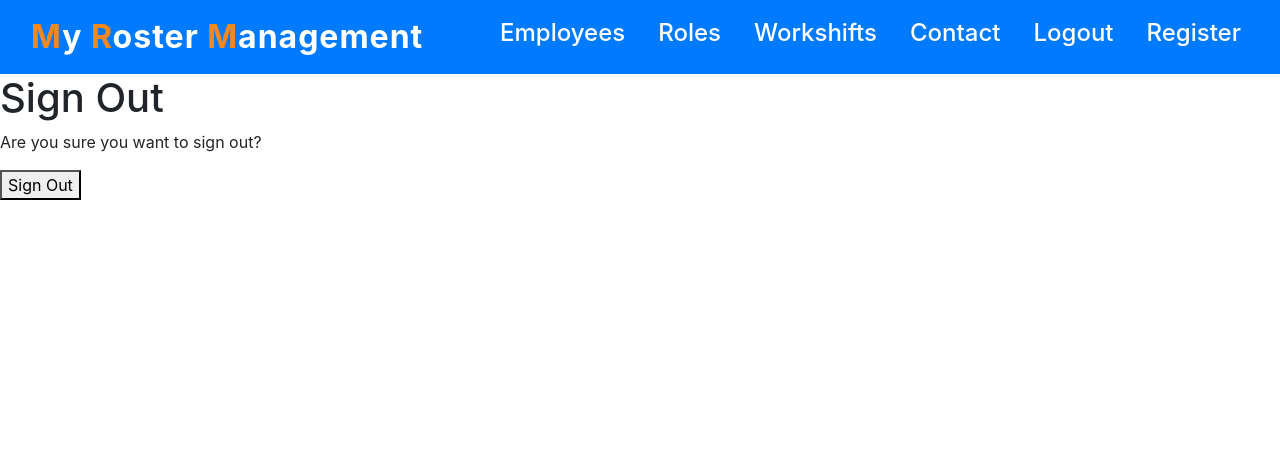
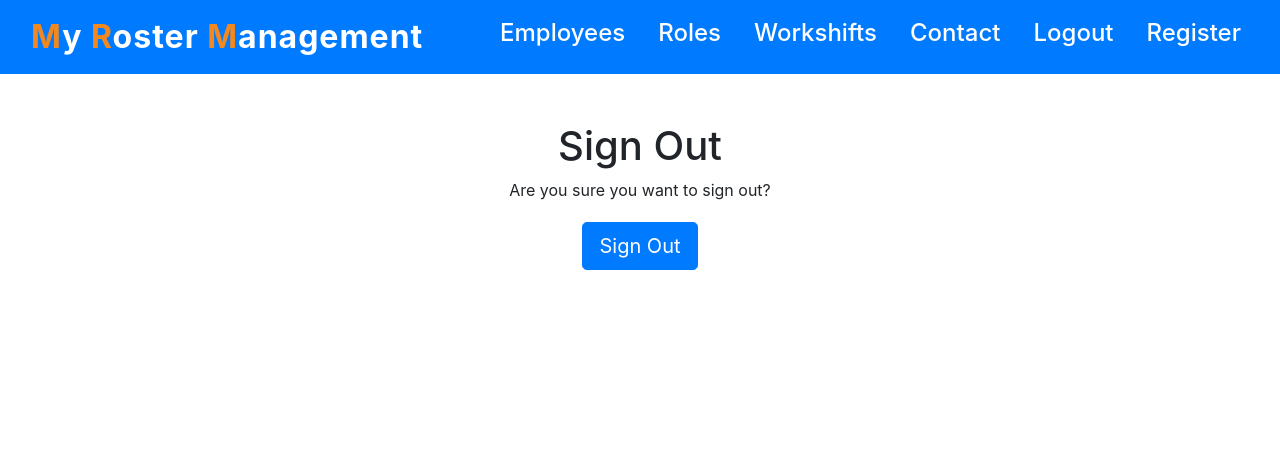
Before and after one commit to ConorG180/my-roster-management, a Django app: page /accounts/logout/ in a window 1280 px wide. Shown: the top 469 px of the page. Run offline with Django 3.2, Linux system fonts and the light colour scheme; the visitor is signed in with stand-in values (Sample User, id 1).

Commit message:
Add styling to logout.html with bootstrap

```diff
--- a/templates/account/logout.html
+++ b/templates/account/logout.html
@@ -5,6 +5,9 @@
 {% block head_title %}{% trans "Sign Out" %}{% endblock %}
 
 {% block content %}
+<div class="container-md container-fluid">
+  <div class="row">
+      <div class="col-xl-8 offset-xl-2 col-lg-10 offset-lg-1 col d-flex flex-column text-center mt-lg-5 mb-3 bg-white rounded">
 <h1>{% trans "Sign Out" %}</h1>
 
 <p>{% trans 'Are you sure you want to sign out?' %}</p>
@@ -14,8 +17,11 @@
   {% if redirect_field_value %}
   <input type="hidden" name="{{ redirect_field_name }}" value="{{ redirect_field_value }}"/>
   {% endif %}
-  <button type="submit">{% trans 'Sign Out' %}</button>
+  <button class="btn btn-primary btn-lg align-center mt-1 mx-auto" type="submit">{% trans 'Sign Out' %}</button>
 </form>
 
+</div>
+</div>
+</div>
 
 {% endblock %}
```
